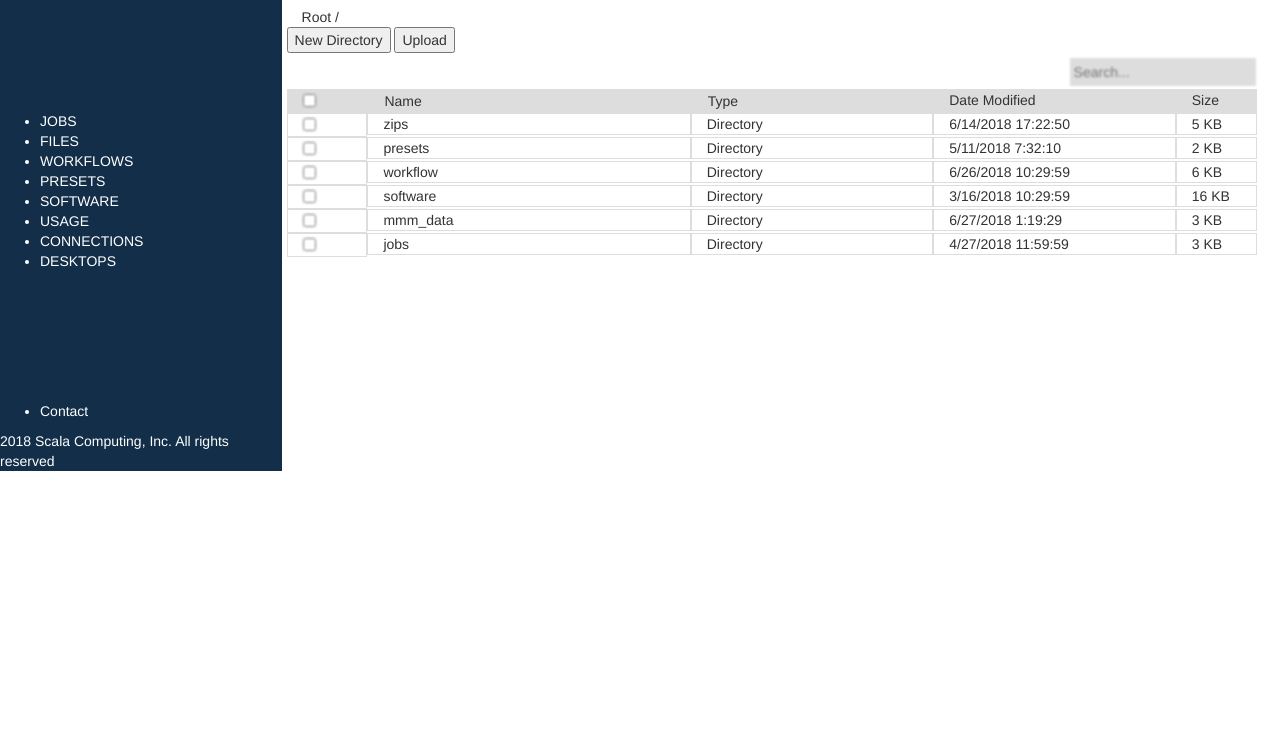
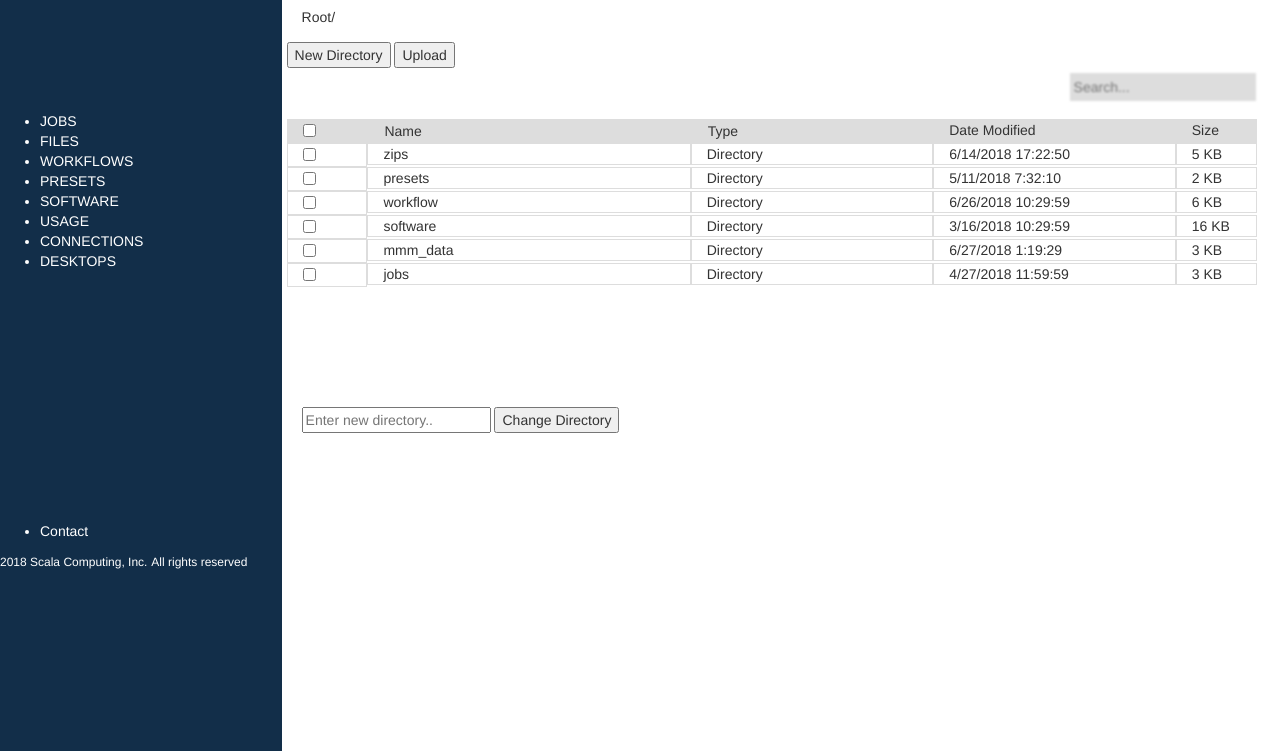
Before and after one commit to camdevcam/front-end-screen, a plain HTML site: page index.htm in a window 1280 px wide. Both pictures are taken after a click on the button "New Directory". Shown: the part 49-800 px from the top of the page. Drawn offline with nearby package versions, Linux system fonts and the light colour scheme.

Commit message:
new directory

```diff
--- a/global.js
+++ b/global.js
@@ -133,3 +133,20 @@
     function startTimer() {
         var tim = window.setTimeout("hideResult()", 5000);
     }
+
+    document.getElementById("changeDirectory").style.display="none";
+
+    function newDirectory() {
+        var x = document.getElementById("changeDirectory");
+        if (x.style.display === "none") {
+            x.style.display = "block";
+        } else {
+            x.style.display = "none";
+        }
+    }
+
+    function updateDir(){
+        var userInput = document.getElementById('chDir').value;
+        document.getElementById('crumb').innerHTML = userInput;
+        document.getElementById("changeDirectory").style.display = "none";
+    }
--- a/index.htm
+++ b/index.htm
@@ -33,6 +33,7 @@
 </ul>
 
 <div class="spacer"></div>
+<div class="spacer"></div>
 
 <ul>
     <li>Contact</li>
@@ -52,10 +53,11 @@
     <h3>Files</h3>
 
     <section class="actions">
-        <span class="crumbs">Root /</span>
+        <span id="crumb">Root</span>/
+        <div class="sm-sp"></div>
 
         <div class="row">
-            <button class="new">New Directory</button>
+            <button class="new" onclick="newDirectory()">New Directory</button>
             <button class="upload">Upload</button>
         </div>
 
@@ -63,6 +65,8 @@
             <input type="text" id="autoSuggest" placeholder="Search..." onkeyup="changeInput(this.value)">
             <div id="result"><div id="ac"></div></div>
         </div>
+
+        <div class="sm-sp"></div>
 
     </section>
 
@@ -90,6 +94,15 @@
 
         </div>
 
+        <div class="spacer"></div>
+
+        <div id="changeDirectory">
+            <form>
+            <input type="text" id="chDir" placeholder="Enter new directory.."/>
+            <input type='button' onclick='updateDir()' value='Change Directory'/>
+            </form>
+        </div>
+
     </div>
 
 </section>
--- a/styles.css
+++ b/styles.css
@@ -12,11 +12,16 @@ body {
     width: 22%;
     background: rgb(18,46,73);
     color: #fff;
+    height: 100vh;
+    padding-left:10px;
 }
 .screen {
     float: left;
     width: 75%;
     padding-left: 20px;
+}
+.cr {
+    font-size: 12px;
 }
 .spacer {
     height: 120px;
@@ -55,6 +60,9 @@ body {
 #hd {
     background: #dddddd;
 }
+.sm-sp {
+  height: 15px;
+}
 #footer {
 	clear:both;
 	float:left;
@@ -77,7 +85,7 @@ body {
     width: 20%;
     float: left;
 }
-input {
+input#autoSuggest {
   border: 1px solid;
   color: gray;
   padding: 4px;
@@ -85,18 +93,13 @@ input {
   background: #dddddd;
 }
 
-input:focus-within {
+input#autoSuggest:focus-within {
   background: #ffffff;
   color: black;
   filter: blur(0px);
 }
-/*
-input:focus {
-  filter: blur(0px);
-}
-*/
 
-input[type=text], textarea {
+input#autoSuggest{
   -webkit-transition: all 0.30s ease-in-out;
   -moz-transition: all 0.30s ease-in-out;
   -ms-transition: all 0.30s ease-in-out;
@@ -107,7 +110,7 @@ input[type=text], textarea {
   border: 1px solid #DDDDDD;
 }
 
-input[type=text]:focus, textarea:focus {
+input#autoSuggest:focus {
   box-shadow: 0 0 5px rgba(81, 203, 238, 1);
   padding: 3px 0px 3px 3px;
   margin: 5px 1px 3px 0px;
```
